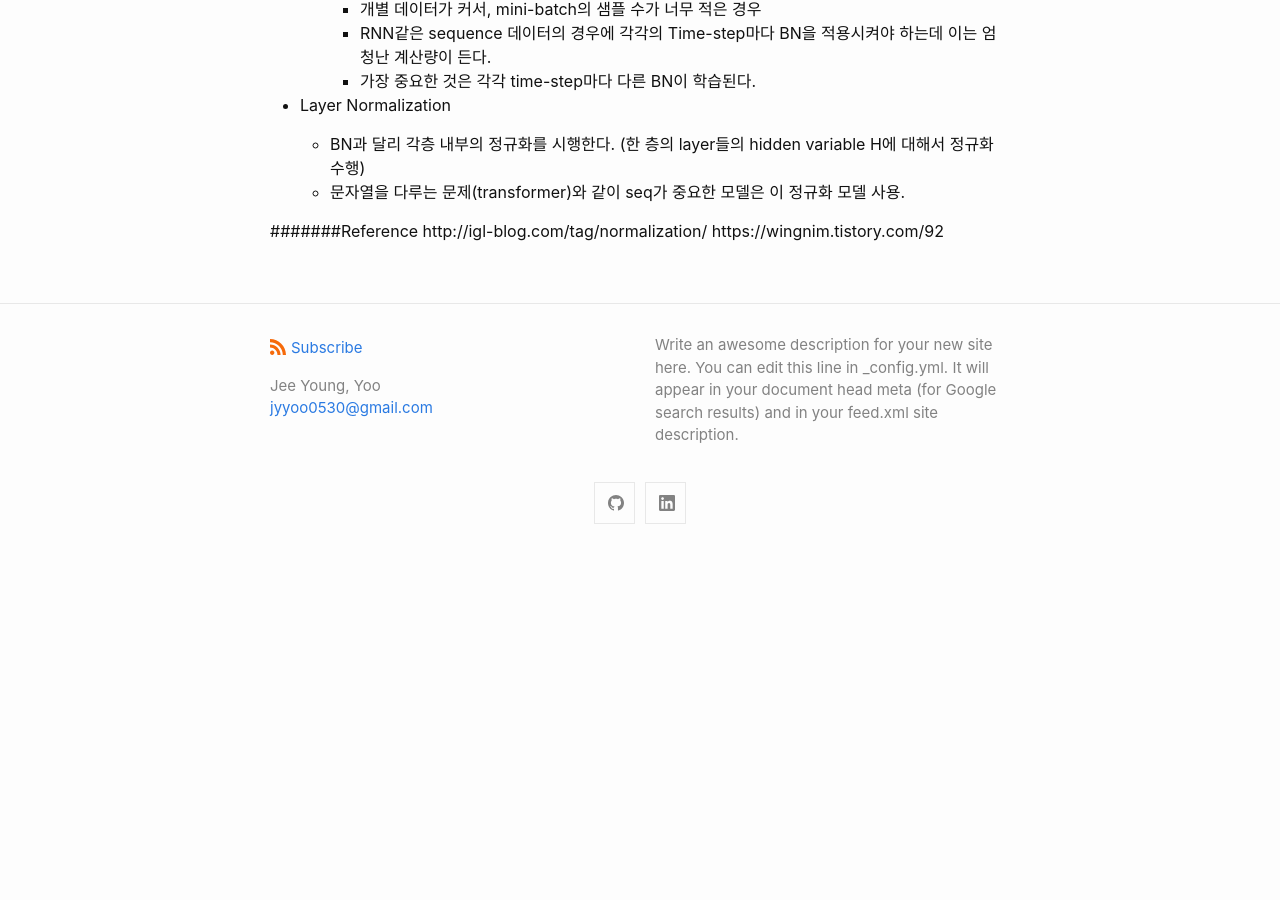
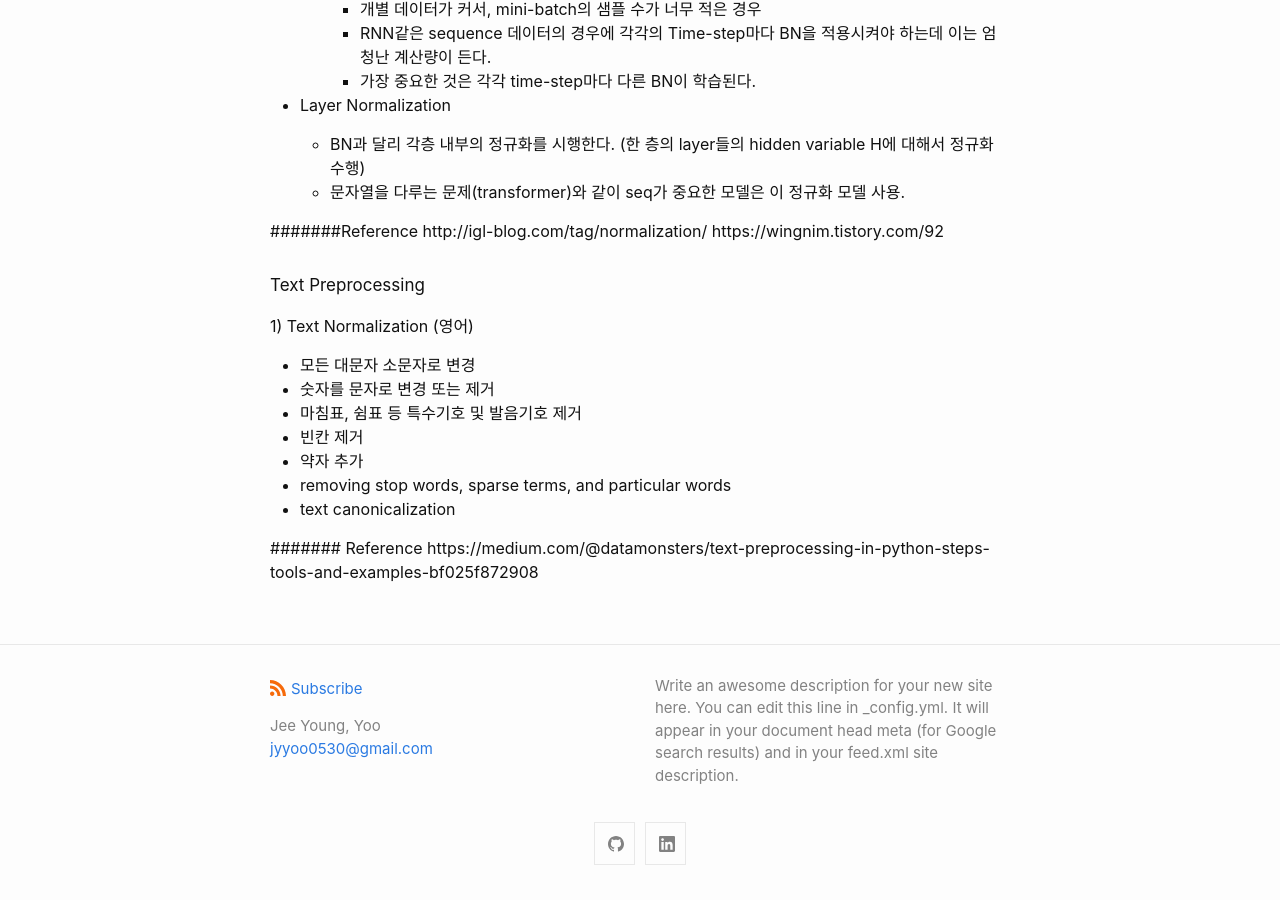
Before and after one commit to jyyoo0530/jyyoo0530.github.io, a Jekyll site: the page built from _posts/transformer/2021-06-22-99_Misc.md, in a window 1280 px wide and 900 px high, scrolled down 1786 px. Built offline with Jekyll 4.4.1, drawn with Linux system fonts in a browser that asks for light colours; our own code applies the rules of GitHub Pages for plain Markdown files; before the commit the page ends 2345 px from its top, so only the background shows below that.

Commit message:
Original Commit

```diff
--- a/_posts/transformer/2021-06-22-99_Misc.md
+++ b/_posts/transformer/2021-06-22-99_Misc.md
@@ -45,3 +45,17 @@ Batch Normalization과 Layer Normalization이 있음.
 #######Reference
 http://igl-blog.com/tag/normalization/
 https://wingnim.tistory.com/92
+
+
+###### Text Preprocessing
+1) Text Normalization (영어)
+ - 모든 대문자 소문자로 변경
+ - 숫자를 문자로 변경 또는 제거
+ - 마침표, 쉼표 등 특수기호 및 발음기호 제거
+ - 빈칸 제거
+ - 약자 추가
+ - removing stop words, sparse terms, and particular words
+ - text canonicalization
+
+####### Reference
+https://medium.com/@datamonsters/text-preprocessing-in-python-steps-tools-and-examples-bf025f872908
```
